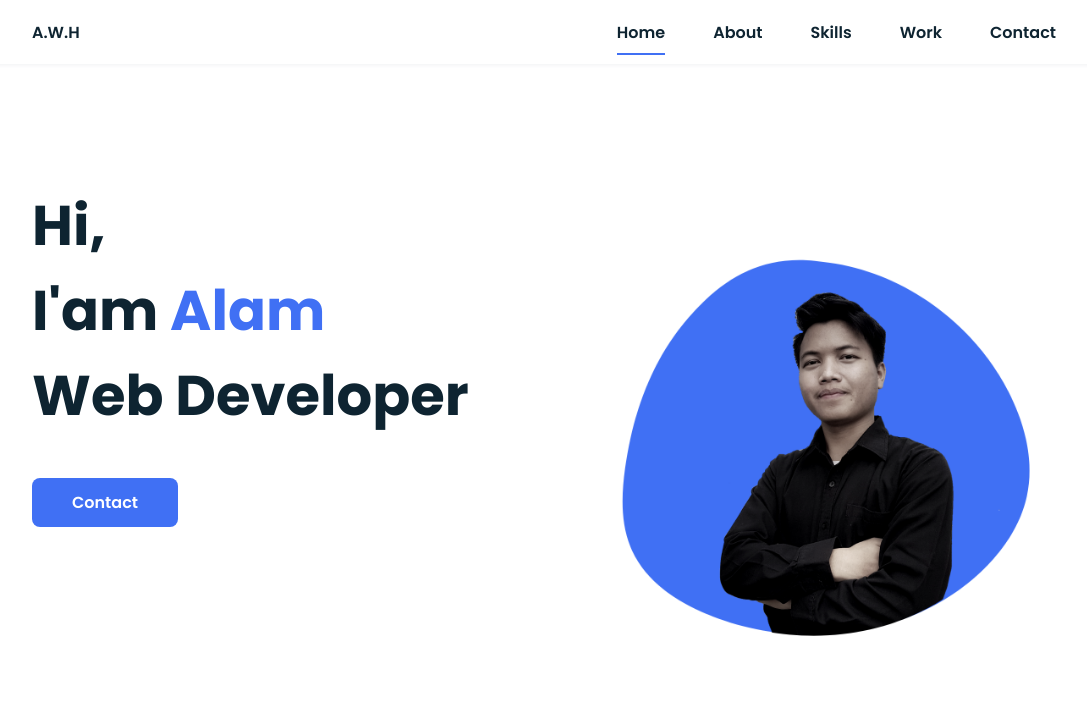
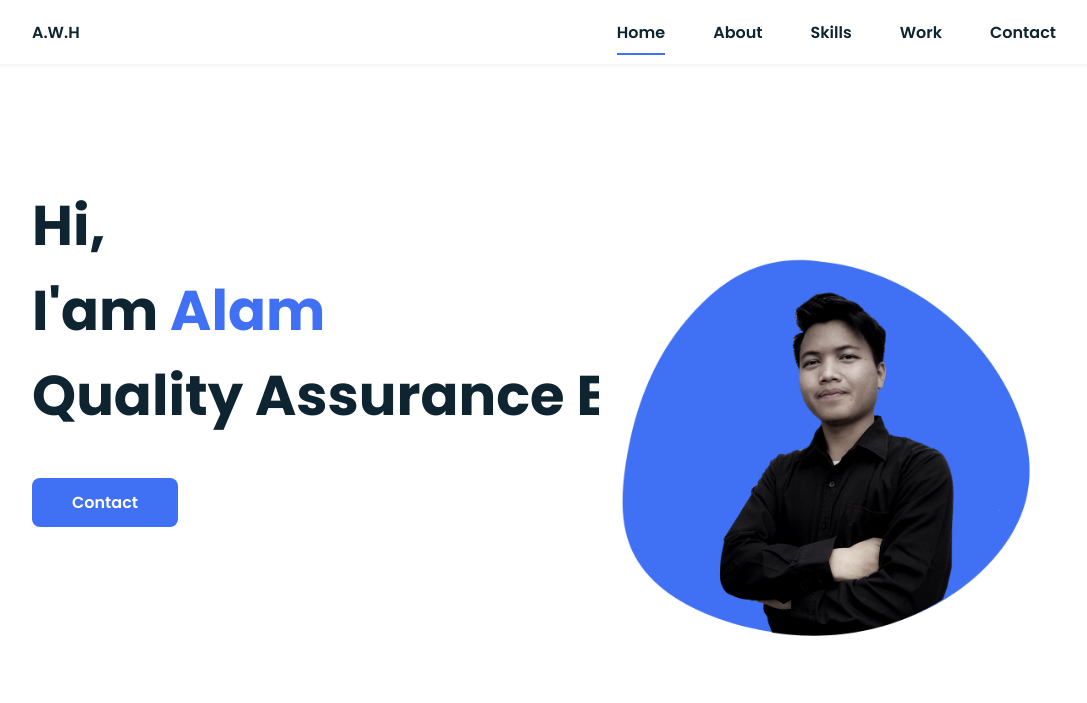
Before and after one commit to alamwahyu/mywebportfolio, a plain HTML site: page index.html in a window 1280 px wide. Shown: the top 703 px of the page, without its empty margins (96-1183 px from the left). Drawn offline with nearby package versions, Linux system fonts and the light colour scheme.

Commit message:
Update index.html

```diff
--- a/index.html
+++ b/index.html
@@ -39,7 +39,7 @@
             <!--===== HOME =====-->
             <section class="home bd-grid" id="home">
                 <div class="home__data">
-                    <h1 class="home__title">Hi,<br>I'am <span class="home__title-color">Alam</span><br> Web Developer</h1>
+                    <h1 class="home__title">Hi,<br>I'am <span class="home__title-color">Alam</span><br> Quality Assurance Engineer</h1>
                     <a href="https://api.whatsapp.com/send?phone=6281383142798" class="button">Contact</a>
                 </div>
 
```
